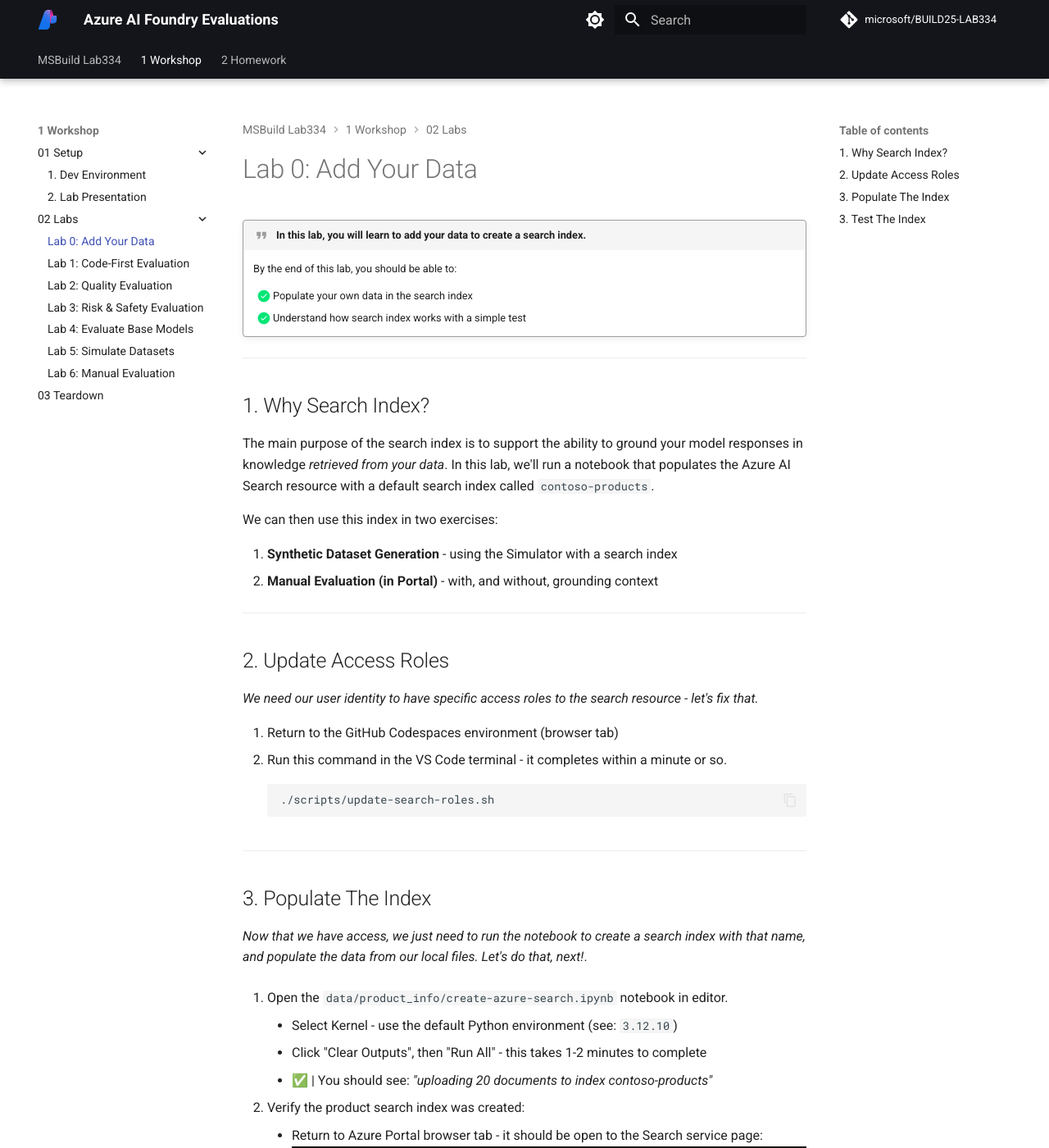
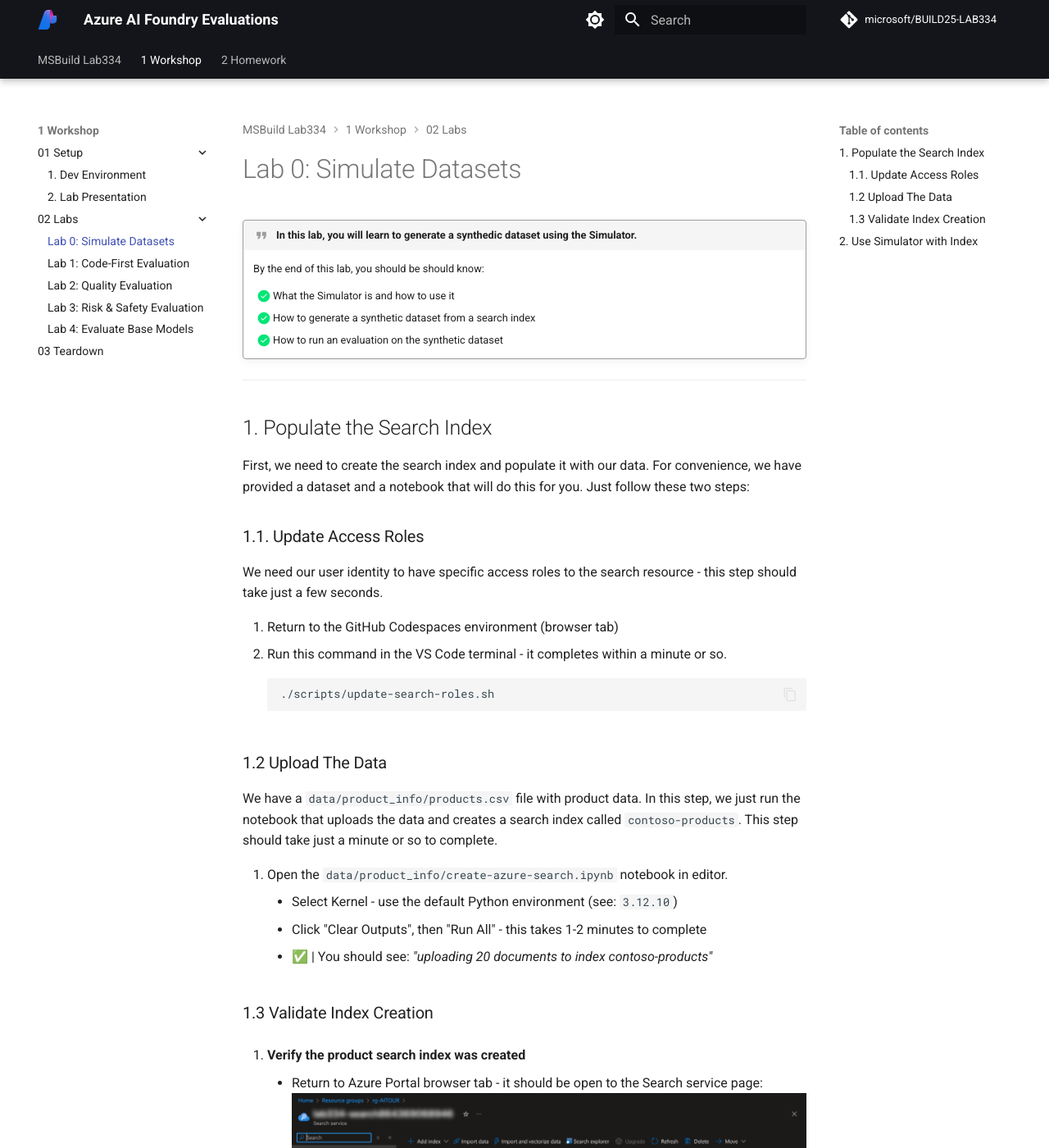
Before and after one commit to nityadev/BUILD25-LAB334, an MkDocs documentation site: the page built from docs/1-Workshop/02-Labs/00.md, in a window 1280 px wide and 1400 px high. Shown: the whole window at 82% size. Built offline with MkDocs 1.6.1 and Material for MkDocs 9.7.7, drawn with Linux system fonts in a browser that asks for light colours; comment, search, counter and statistics services are not loaded; some of the changed text lies outside the part shown.

Commit message:
update / reorg for time

````diff
--- a/docs/1-Workshop/02-Labs/00.md
+++ b/docs/1-Workshop/02-Labs/00.md
@@ -1,28 +1,22 @@
-# Lab 0: Add Your Data
+# Lab 0: Simulate Datasets
 
-!!! quote "In this lab, you will learn to add your data to create a search index."
+!!! quote "In this lab, you will learn to generate a synthedic dataset using the Simulator."
 
-    By the end of this lab, you should be able to:
+    By the end of this lab, you should be should know:
 
-    - [X] Populate your own data in the search index
-    - [X] Understand how search index works with a simple test
+    - [X] What the Simulator is and how to use it
+    - [X] How to generate a synthetic dataset from a search index
+    - [X] How to run an evaluation on the synthetic dataset
 
 ---
 
-## 1. Why Search Index?
+## 1. Populate the Search Index
 
-The main purpose of the search index is to support the ability to ground your model responses in knowledge _retrieved from your data_. In this lab, we'll run a notebook that populates the Azure AI Search resource with a default search index called `contoso-products`.
+First, we need to create the search index and populate it with our data. For convenience, we have provided a dataset and a notebook that will do this for you. Just follow these two steps:
 
-We can then use this index in two exercises:
+### 1.1. Update Access Roles
 
-1. **Synthetic Dataset Generation** - using the Simulator with a search index
-1. **Manual Evaluation (in Portal)** - with, and without, grounding context
-
----
-
-## 2. Update Access Roles
-
-_We need our user identity to have specific access roles to the search resource - let's fix that._
+We need our user identity to have specific access roles to the search resource - this step should take just a few seconds.
 
 1. Return to the GitHub Codespaces environment (browser tab)
 1. Run this command in the VS Code terminal - it completes within a minute or so.
@@ -31,49 +25,46 @@ _We need our user identity to have specific access roles to the search resource
     ./scripts/update-search-roles.sh
     ```
 
----
+### 1.2 Upload The Data
 
-## 3. Populate The Index
-
-_Now that we have access, we just need to run the notebook to create a search index with that name, and populate the data from our local files. Let's do that, next!_.
+We have a `data/product_info/products.csv` file with product data. In this step, we just run the notebook that uploads the data and creates a search index called `contoso-products`. This step should take just a minute or so to complete.
 
 1. Open the `data/product_info/create-azure-search.ipynb` notebook in editor.
     - Select Kernel - use the default Python environment (see: `3.12.10`)
     - Click "Clear Outputs", then "Run All" - this takes 1-2 minutes to complete
     - ✅ | You should see: _"uploading 20 documents to index contoso-products"_
 
-1. Verify the product search index was created:
+### 1.3 Validate Index Creation
+
+1. **Verify the product search index was created**
     - Return to Azure Portal browser tab - it should be open to the Search service page:
         ![Foundry](./../../img/self-guided/01-Azure-Portal-04.png)
     - Click on **Search explorer** - you see `contoso-products` as shown. Click "Search" to see default search results for an empty query. It should look like this:
         ![Foundry](./../../img/self-guided/01-Index-Populate.png)
 
----
+1. **Test the Index**
+    - Copy this query into the search box and click **Search**:
 
-## 3. Test The Index
+        ```bash title="" linenums="0"
+        Something to eat on
+        ```
 
-- Type in this search query:
+    - Look at the `value` field - you see something like this. You got a semantically meaningful result that goes beyond keyword matching. _This is an example of vector search_.
 
-    ```bash title="" linenums="0"
-    Dining Table
-    ```
+        ![Foundry](./../../img/self-guided/01-Index-Validate.png)
 
-- Look at the `value` field - you should see something like this. _Keyword search works!_
-
-    ```bash title="" linenums="0"
-    Discover ... with the CampBuddy Adventure Dining Table.
-    ```
-
-- Now try this search query:
-
-    ```bash title="" linenums="0"
-    Something to eat on
-    ```
-
-- Look at the `value` field - you see something like this. You got a semantically meaningful result that goes beyond keyword matching. _This is an example of vector search_.
-
-    ![Foundry](./../../img/self-guided/01-Index-Validate.png)
 
 ---
 
-**Your search index is ready - on to the next lab!**
+## 2. Use Simulator with Index
+
+!!! info "All labs are setup as Jupyter notebooks - just follow these instructions:"
+
+1. Open the `labs/00-simulate-datasets.ipynb` notebook in the VS Code editor.
+1. Click **Select Kernel** in the top right corner of the notebook - pick default Python kernel.
+1. Click **Clear All Outputs** in the top menu bar of the notebook - clears output from prior runs.
+1. Click **Run All Cells** in the top menu bar of the notebook - let the run complete.
+
+Now, review the notebook cell-by-cell to understand the steps. Answer questions or try alternative options when prompted, to build your understanding of the code.
+
+---
````
Also changed, not shown: docs/1-Workshop/02-Labs/05.md (deleted, +0 -24 lines), docs/2-Homework/06.md (renamed from docs/1-Workshop/02-Labs/06.md), 1 other file.
